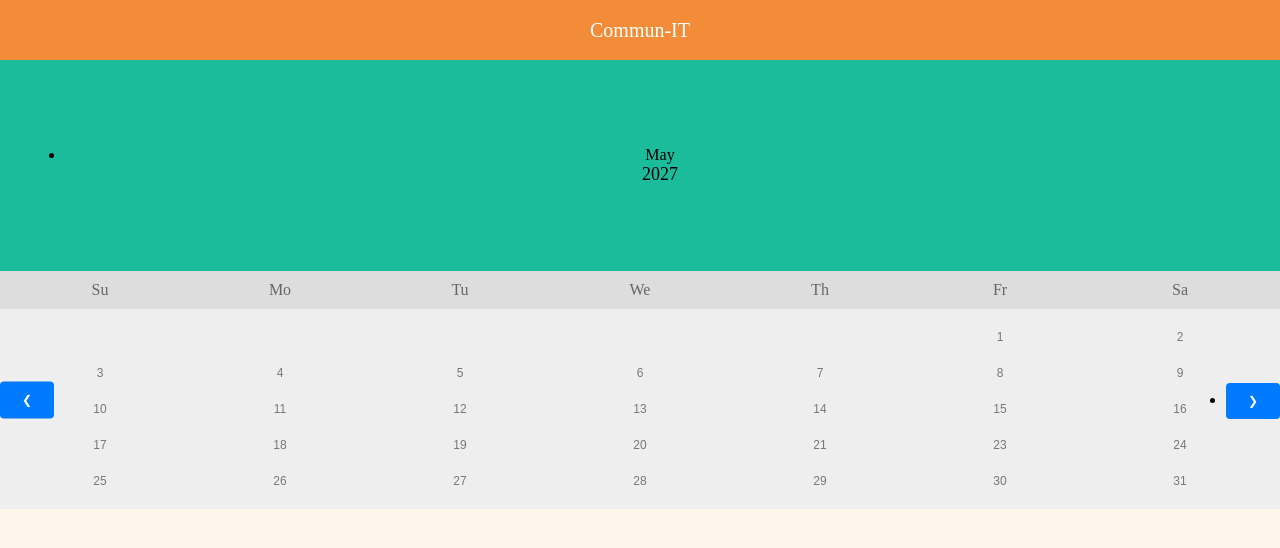
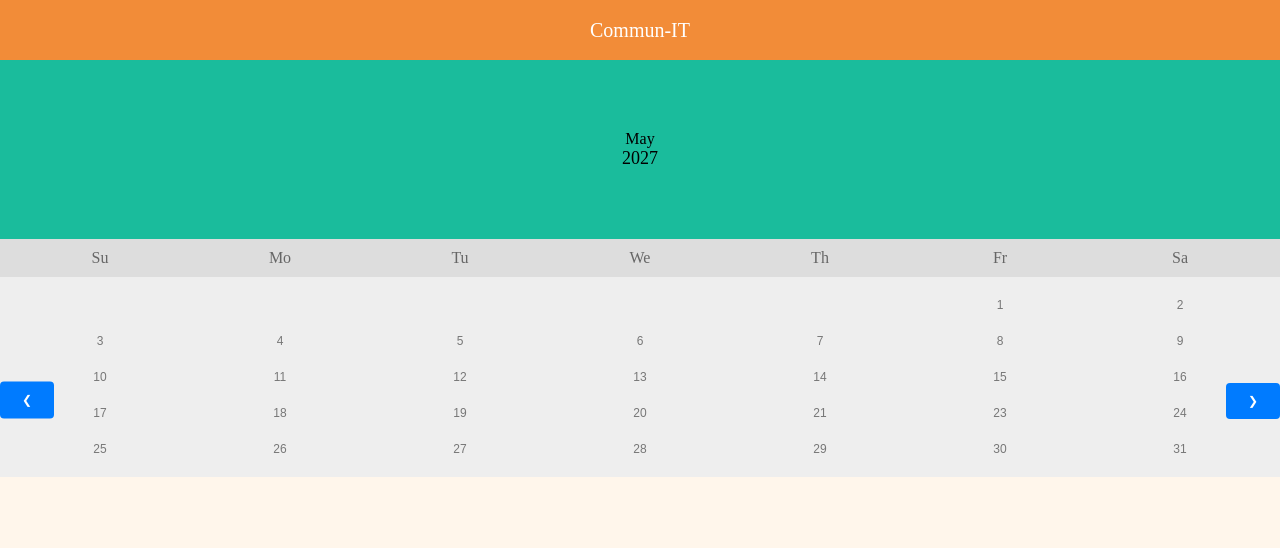
Before and after one commit to Xenny432/ITC-final-, a plain HTML site: page Months/May.html in a window 1280 px wide. Drawn offline with Linux system fonts and the light colour scheme.

Commit message:
Removed the weird ass dot.

```diff
--- a/Months/May.html
+++ b/Months/May.html
@@ -11,7 +11,7 @@
         <nav><a href="../index.html">Commun-IT</a></nav>
     </div>
     <div class="month">
-  <ul>
+  <div>
     <!--Here are the arrows to change month-->
     <li class="prev">
         <nav>
@@ -22,7 +22,7 @@
         </nav></li>
 <!--Here is the name of the Month-->
     <li>May<br><span style="font-size:18px">2027</span></li>
-  </ul>
+  </div>
 </div>
 
 <ul class="weekdays">
--- a/Months/style.css
+++ b/Months/style.css
@@ -59,7 +59,12 @@ a {text-decoration: none; color: #1d1a15;}
   gap: 1.5vw
 }
 
+.month li {
+  list-style: none;
+}
+
 .month ul li:not(.prev):not(.next) {
+  list-style: none;
   text-align: center;
 }
 
```
Also changed, not shown: Months/April.html (+2 -2 lines), Months/August.html (+2 -2 lines), Months/December.html (+2 -2 lines), Months/February.html (+2 -2 lines), Months/January.html (+2 -2 lines), Months/July.html (+2 -2 lines), Months/June.html (+2 -2 lines), Months/March.html (+2 -2 lines), Months/November.html (+2 -2 lines), Months/October.html (+2 -2 lines), Months/September.html (+2 -2 lines).
